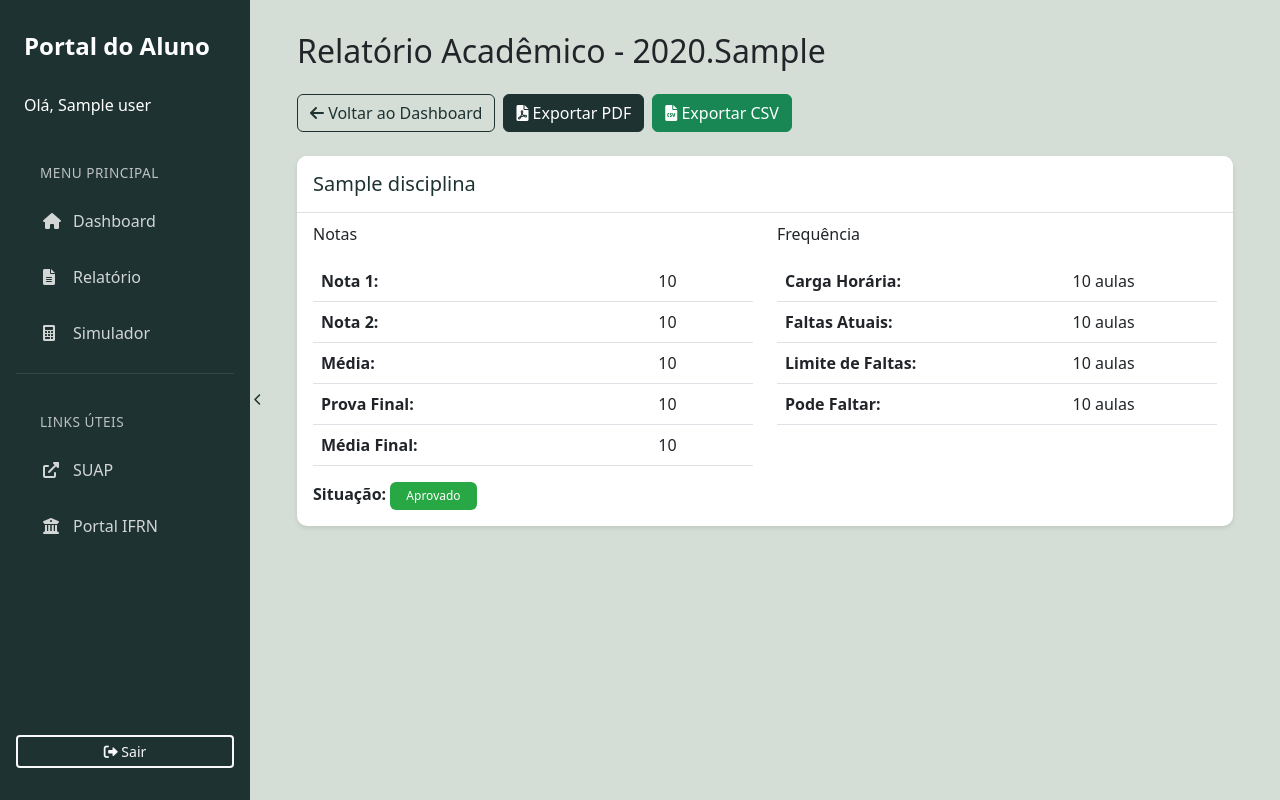
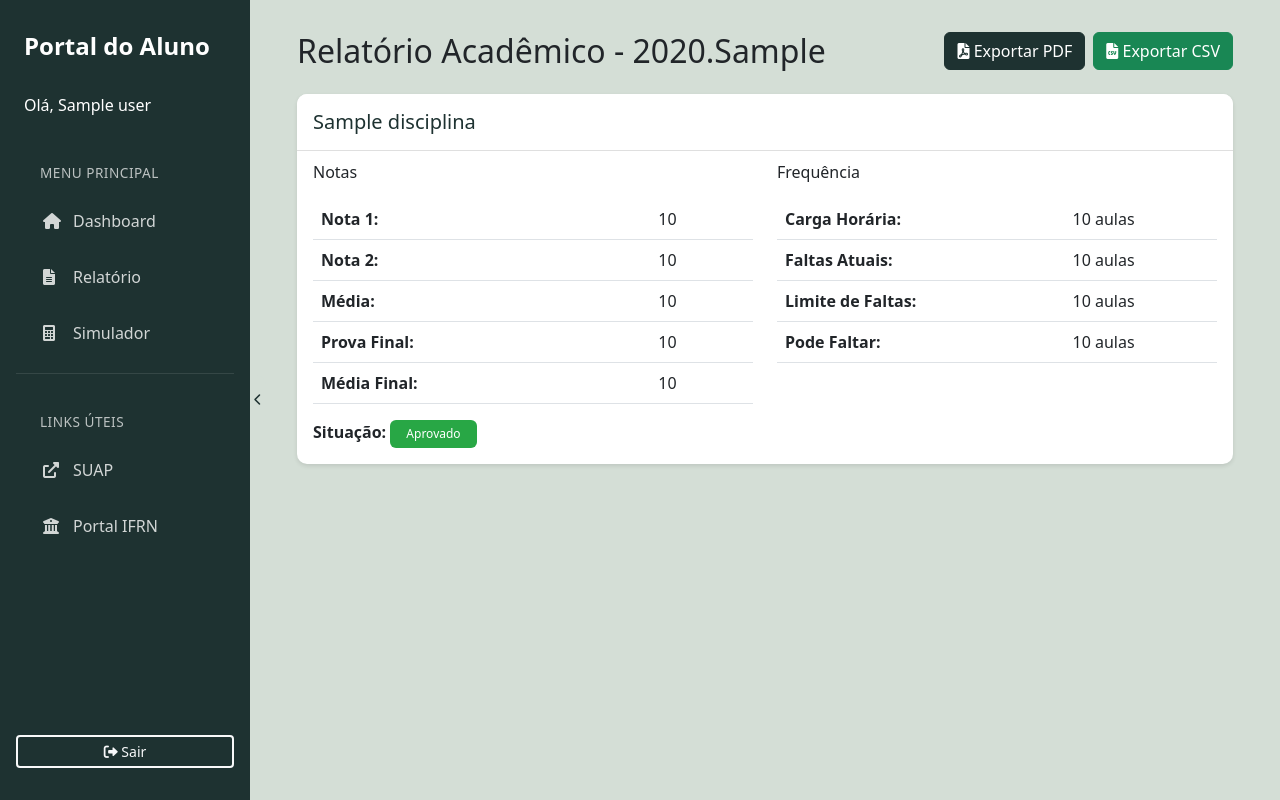
Before and after one commit to ErisvaldoBalbino/portaldoalunosuap, a Django app: template portal_estudante/templates/portal_estudante/report.html in a window 1280 px wide. Run offline with Django 5.2, Linux system fonts and the light colour scheme; the template is opened without the code that fills it: most values are stand-ins (such as "Sample title", 1, 10 or a date in 2020).

Commit message:
style: header

```diff
--- a/portal_estudante/templates/portal_estudante/report.html
+++ b/portal_estudante/templates/portal_estudante/report.html
@@ -11,12 +11,9 @@
 {% block content %}
 <div class="row">
     <div class="col-12">
+        <div class="d-flex justify-content-between align-items-center">
         <h2 class="mb-4">Relatório Acadêmico - {{ selected_year }}.{{ selected_period }}</h2>
         <div class="d-flex gap-2 mb-4">
-            <a href="{% url 'portal_estudante:dashboard' %}?ano={{ selected_year }}&periodo={{ selected_period }}"
-               class="btn btn-outline-secondary">
-                <i class="fas fa-arrow-left"></i> Voltar ao Dashboard
-            </a>
             <a href="{% url 'portal_estudante:export_pdf' %}?ano={{ selected_year }}&periodo={{ selected_period }}"
                class="btn btn-primary"
                target="_blank">
@@ -24,8 +21,9 @@
             </a>
             <a href="{% url 'portal_estudante:export_csv' %}?ano={{ selected_year }}&periodo={{ selected_period }}"
                class="btn btn-success">
-                <i class="fas fa-file-csv"></i> Exportar CSV
-            </a>
+                    <i class="fas fa-file-csv"></i> Exportar CSV
+                </a>
+            </div>
         </div>
 
         {% for subject in report_data %}
```
